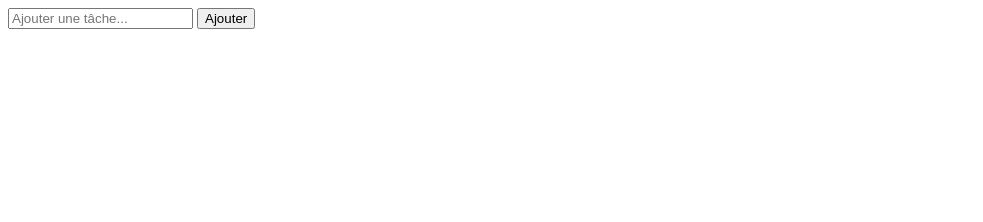
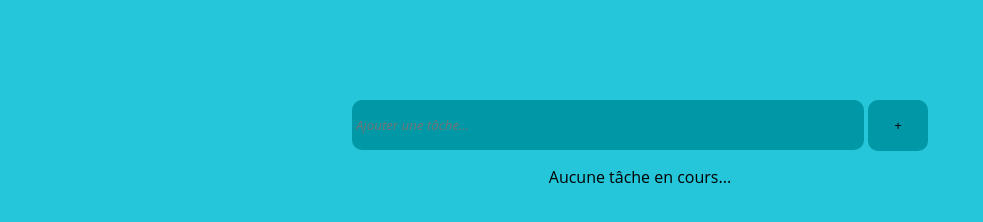
Before and after one commit to anyou-ali/to-do-list-1, a plain HTML site: page index.html in a window 1280 px wide. Shown: the whole page, without its empty margins (0-983 px from the left). Drawn offline with Linux system fonts and the light colour scheme.

Commit message:
tuto to do list vidéo numéro 13 déjà regardé

```diff
--- a/index.html
+++ b/index.html
@@ -8,9 +8,11 @@
 <body>
     <div id="container">
         <form id="form">
-          <input autocomplete="off" required id="champ" type="text" placeholder="Ajouter une tâche...">
-          <input type="submit" id="boutonAjouter" value="Ajouter">
+          <input autocomplete="off" required id="champTache" type="text" placeholder="Ajouter une tâche...">
+          <input type="submit" id="boutonAjouter" value="+">
         </form>
+
+        <p id="pasDeTache">Aucune tâche en cours...</p>
 
         <ul id="listeDeTaches">
 
--- a/main.js
+++ b/main.js
@@ -21,13 +21,14 @@ form.addEventListener("submit", function(event){
     let liElt = document.createElement("li");
     let spanElt = document.createElement("span");
     spanElt.classList.add("removeliElt");
-    liElt.innerHTML = champ.value;
+    liElt.innerHTML = champTache.value;
     spanElt.textContent = " x";
     spanElt.onclick = () => removeTache(liElt);
     //spanElt.addEventListener("click",function(){removeTache(liElt)})
     listeDeTaches.appendChild(liElt)
     liElt.appendChild(spanElt)
-    champ.value = " ";
+    champTache.value = " ";
+    pasDeTache.style.display = "none";
 
     // sauvegarde des tâches dans le localStorage
 
@@ -40,6 +41,9 @@ form.addEventListener("submit", function(event){
 
 function removeTache(tache){
     tache.remove();
+    if(listeDeTaches.innerHTML === ""){
+      pasDeTache.style.display = "block";
+    }
 
     // enregistrement de la nouvelle liste lors de l'actualisation de la page
 
@@ -57,4 +61,4 @@ function removeTache(tache){
 
   //boutonAjouter.onclick = () => alert("hello"); function fléchée sans paramètre
   //boutonAjouter.onclick = (prenom) => hello("Anyou"); function fléchée avec paramètre
-  console.log(champ.value)
+  //console.log(champTache.value)
--- a/style.css
+++ b/style.css
@@ -1,7 +1,64 @@
+*{
+    margin: 0;
+    font-family: 'Open Sans', sans-serif;
+}
+
+#container{
+    height: 100vh;
+    background-color: #26C6DA;
+}
+
+#form{
+    text-align: center;
+}
+
+#champTache{
+    height: 50px;
+    width: 40vw;
+    margin-top: 100px;
+    font-style: italic;
+    border: solid 2px #0097A7;
+    border-radius: 10px;
+    background-color: #0097A7;
+}
+
+#boutonAjouter{
+    height: 51px;
+    width: 60px;
+    border: solid 2px #0097A7;
+    border-radius: 10px;
+    background-color: #0097A7;
+}
+
+#pasDeTache{
+    text-align: center;
+    margin-top: 15px;
+}
+
+#listeDeTaches{
+    padding-top: 20px;
+    padding-left: 230px;
+    padding-right: 230px;
+}
+
 li{
     list-style: none;
+    text-align: center;
+    padding: 3px;
+    background-color: #00ACC1;
+    margin-bottom: 4px;
+    border-radius: 5px;
+}
+
+span, #boutonAjouter{
+    cursor: pointer;
 }
 
 span{
-    cursor: pointer;
+
 }
+
+#boutonAjouter:hover{
+    background-color: #00ACC1;
+    border: solid 2px #00ACC1;
+}
```
